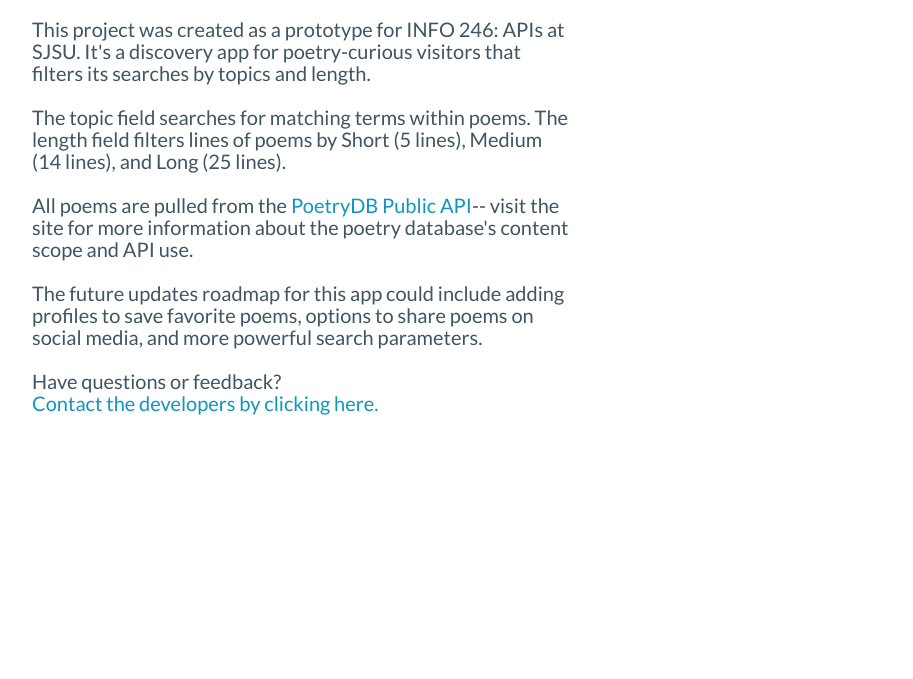
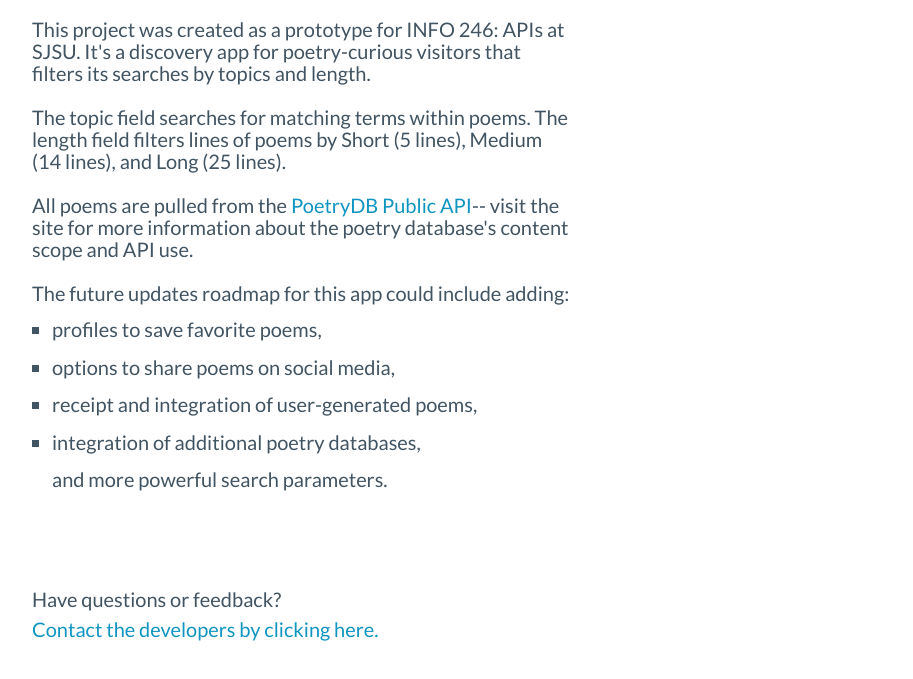
Before and after one commit to AlexisLJohnsonSJSU/course-api, a plain HTML site: page about.html in a window 1280 px wide. Shown: the part 195-874 px from the top of the page, without its empty margins (338-1251 px from the left). Before the commit the page ends 800 px from the top, so only its background shows below. Drawn offline with nearby package versions, Linux system fonts and the light colour scheme.

Commit message:
ideas update

```diff
--- a/about.html
+++ b/about.html
@@ -32,7 +32,7 @@
             <br/>
             <br/>
 
-            The future updates roadmap for this app could include adding profiles to save favorite poems, options to share poems on social media, and more powerful search parameters.<br/>
+            The future updates roadmap for this app could include adding:<br/><ul> <li>profiles to save favorite poems,</li> <li>options to share poems on social media,</li> <li>receipt and integration of user-generated poems,</li><li>integration of additional poetry databases, </li></li>and more powerful search parameters.</li></ul><br/>
             <br/>
 
             Have questions or feedback? <br/><a href=mailto:“alexis.johnson01@sjsu.edu" target="blank">Contact the developers by clicking here.</a><br/>
```
